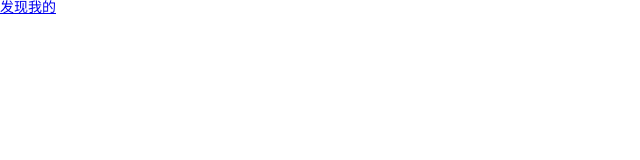
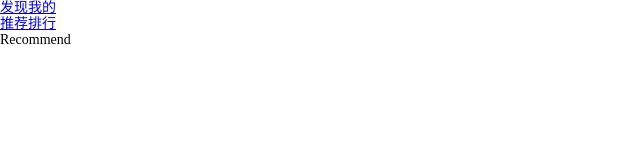
Before and after one commit to DAIFAZHAN/create-react-app-project, a React (Create React App) app: page /mine#/discover/recommend in a window 1280 px wide. Before the commit this address had no page. Shown: the top 160 px of the page, without its empty margins (0-640 px from the left). Built offline with nearby package versions, Linux system fonts and the light colour scheme.

Commit message:
feat: 二级路由，Outlet, Suspense

```diff
--- a/src/router/index.tsx
+++ b/src/router/index.tsx
@@ -3,6 +3,9 @@ import { Navigate, RouteObject } from 'react-router-dom'
 import Discover from '@/views/discover'
 
 const Mine = lazy(() => import('@/views/mine'))
+
+const Recommend = lazy(() => import('@/views/discover/c-views/recommend'))
+const Ranking = lazy(() => import('@/views/discover/c-views/ranking'))
 
 const routes: RouteObject[] = [
   {
@@ -11,7 +14,21 @@ const routes: RouteObject[] = [
   },
   {
     path: '/discover',
-    element: <Discover />
+    element: <Discover />,
+    children: [
+      {
+        path: '/discover',
+        element: <Navigate to="/discover/recommend" />
+      },
+      {
+        path: '/discover/recommend',
+        element: <Recommend />
+      },
+      {
+        path: '/discover/Ranking',
+        element: <Ranking />
+      }
+    ]
   },
   {
     path: '/mine',
--- /dev/null
+++ b/src/views/discover/c-views/ranking/index.tsx
@@ -0,0 +1,12 @@
+import React, { memo } from 'react'
+import type { FC, ReactNode } from 'react'
+
+interface IProps {
+  children?: ReactNode
+}
+
+const Ranking: FC<IProps> = () => {
+  return <div>Ranking</div>
+}
+
+export default memo(Ranking)
--- /dev/null
+++ b/src/views/discover/c-views/recommend/index.tsx
@@ -0,0 +1,12 @@
+import React, { memo } from 'react'
+import type { FC, ReactNode } from 'react'
+
+interface IProps {
+  children?: ReactNode
+}
+
+const Recommend: FC<IProps> = () => {
+  return <div>Recommend</div>
+}
+
+export default memo(Recommend)
--- a/src/views/discover/index.tsx
+++ b/src/views/discover/index.tsx
@@ -1,7 +1,16 @@
-import React from 'react'
+import React, { Suspense } from 'react'
+import { Link, Outlet } from 'react-router-dom'
 
 const Discover = () => {
-  return <div>discover</div>
+  return (
+    <div>
+      <Link to="/discover/recommend">推荐</Link>
+      <Link to="/discover/ranking">排行</Link>
+      <Suspense fallback="loading...">
+        <Outlet />
+      </Suspense>
+    </div>
+  )
 }
 
 export default Discover
```
Also changed, not shown: 1 other file (tests, documents, lock files or other folders).
